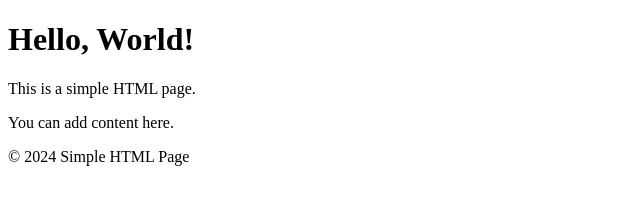
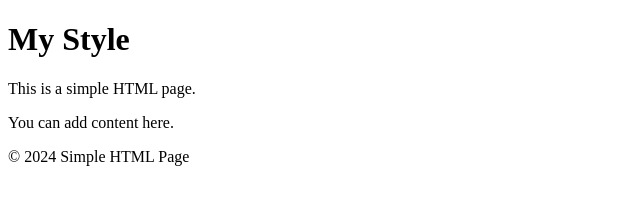
Before and after one commit to dullmajesty/example, a plain HTML site: page index.html in a window 1280 px wide. Shown: the whole page, without its empty margins (0-640 px from the left). Drawn offline with Linux system fonts and the light colour scheme.

Commit message:
Update index.html

```diff
--- a/index.html
+++ b/index.html
@@ -8,7 +8,7 @@
 <body style="bg-color:pink;">
     <header id="header" class="fixed-top">
     <div class="container d-flex align-items-center justify-content-between">
-        <h1>Hello, World!</h1>
+        <h1>My Style</h1>
     </div>
     </header>
 
```
